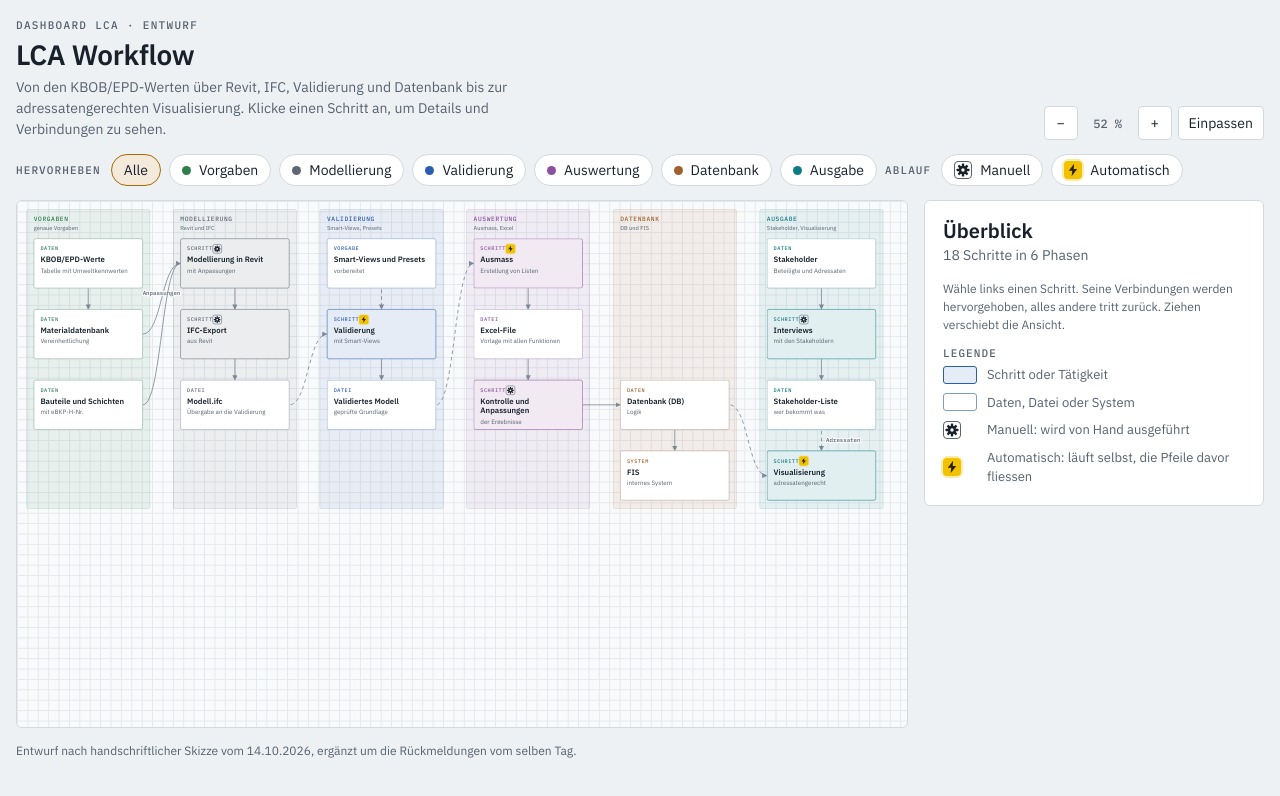
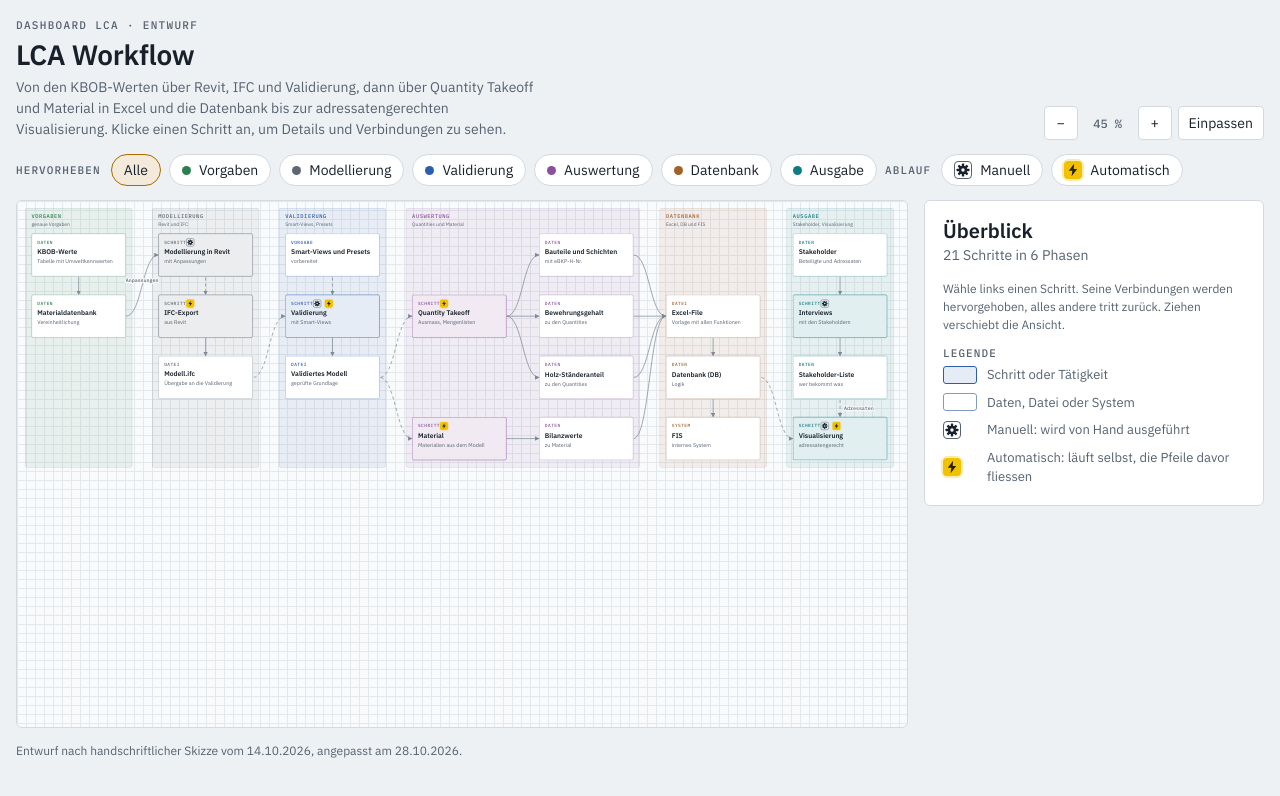
Before and after one commit to HEDAatWG/lcawf, a plain HTML site: page index.html in a window 1280 px wide. Drawn offline with Linux system fonts and the light colour scheme.

Commit message:
Update content and layout in index.html

```diff
--- a/index.html
+++ b/index.html
@@ -133,6 +133,7 @@ svg.edges { position: absolute; left: 0; top: 0; pointer-events: none; overflow:
 .node .top { display: flex; align-items: center; justify-content: space-between; height: 18px; }
 .mode { position: relative; flex: none; width: 18px; height: 18px; border-radius: 4px; display: grid; place-items: center; }
 .mode svg { width: 14px; height: 14px; display: block; }
+.modes { display: flex; align-items: center; gap: 8px; }
 .mode.man { color: var(--ink); border: 1.5px solid var(--muted); }
 .mode.auto { color: var(--on-auto); background: var(--auto); }
 .mode.auto::after { content: ""; position: absolute; inset: -3px; border-radius: 7px; border: 1.5px solid var(--auto); opacity: 0; animation: pulse 2.4s ease-out infinite; }
@@ -189,7 +190,7 @@ svg.edges { position: absolute; left: 0; top: 0; pointer-events: none; overflow:
     <div>
       <p class="kicker">Dashboard LCA · Entwurf</p>
       <h1>LCA Workflow</h1>
-      <p class="lead">Von den KBOB/EPD-Werten über Revit, IFC, Validierung und Datenbank bis zur adressatengerechten Visualisierung. Klicke einen Schritt an, um Details und Verbindungen zu sehen.</p>
+      <p class="lead">Von den KBOB-Werten über Revit, IFC und Validierung, dann über Quantity Takeoff und Material in Excel und die Datenbank bis zur adressatengerechten Visualisierung. Klicke einen Schritt an, um Details und Verbindungen zu sehen.</p>
     </div>
     <div class="tools" role="group" aria-label="Zoom">
       <button class="tbtn" id="zout" type="button" aria-label="Verkleinern">−</button>
@@ -208,12 +209,12 @@ svg.edges { position: absolute; left: 0; top: 0; pointer-events: none; overflow:
     <aside class="panel" id="panel" aria-live="polite"></aside>
   </div>
 
-  <p class="foot">Entwurf nach handschriftlicher Skizze vom 14.10.2026, ergänzt um die Rückmeldungen vom selben Tag.</p>
+  <p class="foot">Entwurf nach handschriftlicher Skizze vom 14.10.2026, angepasst am 28.10.2026.</p>
 </div>
 
 <script>
 (function () {
-  var NW = 210, NH = 96, GX = 72, GY = 40, PX = 32, TOP = 72, COLS = 6, ROWS = 4;
+  var NW = 210, NH = 96, GX = 72, GY = 40, PX = 32, TOP = 72, COLS = 7, ROWS = 4;
   var SW = PX * 2 + COLS * NW + (COLS - 1) * GX;
   var SH = TOP + ROWS * NH + (ROWS - 1) * GY + 32;
 
@@ -221,27 +222,27 @@ svg.edges { position: absolute; left: 0; top: 0; pointer-events: none; overflow:
     { id: 'vor', name: 'Vorgaben', c: '--p-vor', d: 'genaue Vorgaben' },
     { id: 'mod', name: 'Modellierung', c: '--p-mod', d: 'Revit und IFC' },
     { id: 'val', name: 'Validierung', c: '--p-val', d: 'Smart-Views, Presets' },
-    { id: 'aus', name: 'Auswertung', c: '--p-aus', d: 'Ausmass, Excel' },
-    { id: 'dat', name: 'Datenbank', c: '--p-dat', d: 'DB und FIS' },
+    { id: 'aus', name: 'Auswertung', c: '--p-aus', d: 'Quantities und Material', cols: 2 },
+    { id: 'dat', name: 'Datenbank', c: '--p-dat', d: 'Excel, DB und FIS' },
     { id: 'out', name: 'Ausgabe', c: '--p-out', d: 'Stakeholder, Visualisierung' }
   ];
+  var cc = 0;
+  PH.forEach(function (p) { p.cols = p.cols || 1; p.c0 = cc; cc += p.cols; });
+  var MODETXT = { man: 'Manuell', auto: 'Automatisch', both: 'Manuell und automatisch' };
   var KIND = { daten: 'Daten', datei: 'Datei', schritt: 'Schritt', vorgabe: 'Vorgabe', system: 'System' };
 
   var NODES = [
-    { id: 'kbob', ph: 'vor', col: 0, row: 0, kind: 'daten', t: 'KBOB/EPD-Werte', s: 'Tabelle mit Umweltkennwerten',
-      was: 'Ausgangsdaten für die Ökobilanz: eine Tabelle mit KBOB- und EPD-Werten.',
+    { id: 'kbob', ph: 'vor', col: 0, row: 0, kind: 'daten', t: 'KBOB-Werte', s: 'Tabelle mit Umweltkennwerten',
+      was: 'Ausgangsdaten für die Ökobilanz: eine Tabelle mit KBOB-Werten.',
       skizze: 'Eingekreist, ganz oben unter «genaue Vorgaben».' },
     { id: 'matdb', ph: 'vor', col: 0, row: 1, kind: 'daten', t: 'Materialdatenbank', s: 'Vereinheitlichung',
       was: 'Die Werte aus der Tabelle werden vereinheitlicht und in einer Materialdatenbank geführt.',
       skizze: 'Pfeil von der Tabelle zur Materialdatenbank, dazu die grüne Notiz «Vereinheitlichung». Von hier geht der Pfeil «Anpassungen» zur Modellierung.' },
-    { id: 'bauteil', ph: 'vor', col: 0, row: 2, kind: 'daten', t: 'Bauteile und Schichten', s: 'mit eBKP-H-Nr.',
-      was: 'Bauteile mit ihren Schichten. Jedem Bauteil wird eine eBKP-H-Nummer zugeordnet, die in die Modellierung einfliesst.',
-      skizze: 'Bauteil und Schichten sind mit einem Doppelpfeil verbunden und gemeinsam eingekreist. Die eBKP-H-Nr. ist blau eingekreist, der Pfeil führt zum Bauteil.' },
     { id: 'revit', ph: 'mod', col: 1, row: 0, kind: 'schritt', mode: 'man', t: 'Modellierung in Revit', s: 'mit Anpassungen',
-      was: 'Das Gebäudemodell wird in Revit erstellt, mit den angepassten Materialien sowie den Bauteilen und Schichten samt Nummer.',
-      skizze: 'Eingekreist. Zwei Pfeile führen hinein: «Anpassungen» aus der Materialdatenbank und die Schleife von Bauteil und Schichten.' },
-    { id: 'ifcx', ph: 'mod', col: 1, row: 1, kind: 'schritt', mode: 'man', t: 'IFC-Export', s: 'aus Revit',
-      was: 'Das Revit-Modell wird als IFC exportiert.',
+      was: 'Das Gebäudemodell wird in Revit erstellt, mit den angepassten Materialien.',
+      skizze: 'Eingekreist. Der Pfeil «Anpassungen» kommt aus der Materialdatenbank.' },
+    { id: 'ifcx', ph: 'mod', col: 1, row: 1, kind: 'schritt', mode: 'auto', t: 'IFC-Export', s: 'aus Revit',
+      was: 'Das Revit-Modell wird automatisch als IFC exportiert.',
       skizze: 'Grüne Beschriftung «IFC-Export» am Pfeil zwischen Modellierung und Modelldatei.' },
     { id: 'ifc', ph: 'mod', col: 1, row: 2, kind: 'datei', t: 'Modell.ifc', s: 'Übergabe an die Validierung',
       was: 'Die exportierte IFC-Datei ist die Grundlage für die Validierung.',
@@ -249,53 +250,71 @@ svg.edges { position: absolute; left: 0; top: 0; pointer-events: none; overflow:
     { id: 'presets', ph: 'val', col: 2, row: 0, kind: 'vorgabe', t: 'Smart-Views und Presets', s: 'vorbereitet',
       was: 'Vorbereitete Smart-Views und Presets, mit denen das Modell geprüft wird.',
       skizze: 'Grün geschrieben: «Vorbereitete Smart-Views», daneben «Presets».' },
-    { id: 'valid', ph: 'val', col: 2, row: 1, kind: 'schritt', mode: 'auto', t: 'Validierung', s: 'mit Smart-Views',
-      was: 'Das IFC-Modell wird mit den vorbereiteten Smart-Views validiert.',
+    { id: 'valid', ph: 'val', col: 2, row: 1, kind: 'schritt', mode: 'both', t: 'Validierung', s: 'mit Smart-Views',
+      was: 'Das IFC-Modell wird mit den vorbereiteten Smart-Views validiert. Der Schritt läuft teils automatisch und wird teils von Hand ausgeführt.',
       skizze: 'Blau unterstrichen: «Validierung (Smart-Views)».' },
     { id: 'vmodell', ph: 'val', col: 2, row: 2, kind: 'datei', t: 'Validiertes Modell', s: 'geprüfte Grundlage',
-      was: 'Das Modell nach der Validierung. Von hier aus werden die Mengen ausgewertet.',
-      skizze: 'Grau hinterlegt als eigener Zwischenstand.' },
-    { id: 'ausmass', ph: 'aus', col: 3, row: 0, kind: 'schritt', mode: 'auto', t: 'Ausmass', s: 'Erstellung von Listen',
-      was: 'Aus dem validierten Modell werden Listen mit den Mengen erstellt.',
-      skizze: 'Blau: «Ausmass», darunter «Erstellung von Listen».' },
-    { id: 'excel', ph: 'aus', col: 3, row: 1, kind: 'datei', t: 'Excel-File', s: 'Vorlage mit allen Funktionen',
-      was: 'Die Listen landen in einer Excel-Vorlage, die alle benötigten Funktionen bereits enthält.',
-      skizze: 'Grün: «Excel-File», «Vorlage mit allen Funktionen».' },
-    { id: 'kontrolle', ph: 'aus', col: 3, row: 2, kind: 'schritt', mode: 'man', t: 'Kontrolle und Anpassungen', s: 'der Ergebnisse',
-      was: 'Die Ergebnisse werden kontrolliert und bei Bedarf angepasst.',
-      skizze: 'Pfeil von der Excel-Vorlage nach unten zu «Kontrolle und Anpassungen».' },
-    { id: 'db', ph: 'dat', col: 4, row: 2, kind: 'daten', t: 'Datenbank (DB)', s: 'Logik',
-      was: 'Die kontrollierten Daten werden in einer Datenbank mit eigener Logik geführt. Sie speist die Visualisierung, das FIS ist daran angehängt.',
+      was: 'Das Modell nach der Validierung. Von hier gehen zwei Pfeile weg: Quantity Takeoff und Material.',
+      skizze: 'Grau hinterlegt als eigener Zwischenstand. Die zwei Pfeile sind nach deiner Rückmeldung ergänzt.' },
+    { id: 'qto', ph: 'aus', col: 3, row: 1, kind: 'schritt', mode: 'auto', t: 'Quantity Takeoff', s: 'Ausmass, Mengenlisten',
+      was: 'Aus dem validierten Modell werden die Mengen ausgezogen. Dazu gehören Bauteile und Schichten mit eBKP-H-Nr., der Bewehrungsgehalt und der Holz-Ständeranteil.',
+      skizze: 'In der Skizze «Ausmass» mit «Erstellung von Listen». Nach deiner Rückmeldung der erste von zwei Pfeilen aus dem validierten Modell.' },
+    { id: 'mat', ph: 'aus', col: 3, row: 3, kind: 'schritt', mode: 'auto', prov: true, t: 'Material', s: 'Materialien aus dem Modell',
+      was: 'Aus dem validierten Modell werden die Materialien ausgezogen. Die Bilanzwerte gehören dazu.',
+      skizze: 'Auf deinen Wunsch ergänzt, der zweite Pfeil aus dem validierten Modell.' },
+    { id: 'bt', ph: 'aus', col: 4, row: 0, kind: 'daten', t: 'Bauteile und Schichten', s: 'mit eBKP-H-Nr.',
+      was: 'Bauteile mit ihren Schichten und der eBKP-H-Nummer. Sie gehören zu den Quantities.',
+      skizze: 'In der Skizze mit Doppelpfeil verbunden und gemeinsam eingekreist, die eBKP-H-Nr. blau eingekreist. Nach deiner Rückmeldung zu den Quantities verschoben.' },
+    { id: 'bew', ph: 'aus', col: 4, row: 1, kind: 'daten', t: 'Bewehrungsgehalt', s: 'zu den Quantities',
+      was: 'Der Bewehrungsgehalt gehört zu den Quantities.',
+      skizze: 'Auf deinen Wunsch ergänzt.' },
+    { id: 'holz', ph: 'aus', col: 4, row: 2, kind: 'daten', t: 'Holz-Ständeranteil', s: 'zu den Quantities',
+      was: 'Der Holz-Ständeranteil gehört zu den Quantities.',
+      skizze: 'Auf deinen Wunsch ergänzt.' },
+    { id: 'bil', ph: 'aus', col: 4, row: 3, kind: 'daten', t: 'Bilanzwerte', s: 'zu Material',
+      was: 'Die Bilanzwerte gehören zum Material.',
+      skizze: 'Auf deinen Wunsch ergänzt.' },
+    { id: 'excel', ph: 'dat', col: 5, row: 1, kind: 'datei', t: 'Excel-File', s: 'Vorlage mit allen Funktionen',
+      was: 'Quantities und Material gehen direkt in die Excel-Vorlage, die alle benötigten Funktionen bereits enthält. Von dort geht es in die Datenbank.',
+      skizze: 'Grün: «Excel-File», «Vorlage mit allen Funktionen». Nach deiner Rückmeldung direkt nach dem Auszug und direkt vor der Datenbank.' },
+    { id: 'db', ph: 'dat', col: 5, row: 2, kind: 'daten', t: 'Datenbank (DB)', s: 'Logik',
+      was: 'Die Daten aus dem Excel-File werden in einer Datenbank mit eigener Logik geführt. Sie speist die Visualisierung, das FIS ist daran angehängt.',
       skizze: 'Eingekreist «DB», links daneben «Logik».' },
-    { id: 'fis', ph: 'dat', col: 4, row: 3, kind: 'system', t: 'FIS', s: 'internes System',
+    { id: 'fis', ph: 'dat', col: 5, row: 3, kind: 'system', t: 'FIS', s: 'internes System',
       was: 'Das FIS ist das interne System und hängt hinter der Datenbank.',
       skizze: 'In der Skizze steht «FIS» unten mit einem Doppelpfeil. Nach deiner Rückmeldung habe ich es an die Datenbank angehängt.' },
-    { id: 'stkh', ph: 'out', col: 5, row: 0, kind: 'daten', t: 'Stakeholder', s: 'Beteiligte und Adressaten',
+    { id: 'stkh', ph: 'out', col: 6, row: 0, kind: 'daten', t: 'Stakeholder', s: 'Beteiligte und Adressaten',
       was: 'Die Stakeholder, für die die Ergebnisse aufbereitet werden. Mit ihnen werden die Interviews geführt.',
       skizze: 'In der Skizze kein eigener Schritt, auf deinen Wunsch ergänzt.' },
-    { id: 'interv', ph: 'out', col: 5, row: 1, kind: 'schritt', mode: 'man', t: 'Interviews', s: 'mit den Stakeholdern',
+    { id: 'interv', ph: 'out', col: 6, row: 1, kind: 'schritt', mode: 'man', t: 'Interviews', s: 'mit den Stakeholdern',
       was: 'Interviews mit den Stakeholdern. Daraus entsteht die Stakeholder-Liste.',
       skizze: 'In der Skizze «Interviews» in Anführungszeichen neben dem FIS. Nach deiner Rückmeldung zwischen Stakeholder und Liste gesetzt.' },
-    { id: 'stake', ph: 'out', col: 5, row: 2, kind: 'daten', t: 'Stakeholder-Liste', s: 'wer bekommt was',
+    { id: 'stake', ph: 'out', col: 6, row: 2, kind: 'daten', t: 'Stakeholder-Liste', s: 'wer bekommt was',
       was: 'Die Liste der Stakeholder bestimmt, für wen die Visualisierung aufbereitet wird.',
       skizze: 'Grün: «Stakeholder-Liste», direkt unter «adressatengerecht».' },
-    { id: 'viz', ph: 'out', col: 5, row: 3, kind: 'schritt', mode: 'auto', t: 'Visualisierung', s: 'adressatengerecht',
-      was: 'Die Ergebnisse aus der Datenbank werden so aufbereitet, dass sie zu den jeweiligen Adressaten passen.',
+    { id: 'viz', ph: 'out', col: 6, row: 3, kind: 'schritt', mode: 'both', t: 'Visualisierung', s: 'adressatengerecht',
+      was: 'Die Ergebnisse aus der Datenbank werden so aufbereitet, dass sie zu den jeweiligen Adressaten passen. Der Schritt läuft teils automatisch und wird teils von Hand ausgeführt.',
       skizze: 'Grün: «Visualisierung», darunter «adressatengerecht».' }
   ];
   var EDGES = [
     { from: 'kbob', to: 'matdb' },
     { from: 'matdb', to: 'revit', label: 'Anpassungen' },
-    { from: 'bauteil', to: 'revit' },
     { from: 'revit', to: 'ifcx' },
     { from: 'ifcx', to: 'ifc' },
     { from: 'ifc', to: 'valid' },
     { from: 'presets', to: 'valid' },
     { from: 'valid', to: 'vmodell' },
-    { from: 'vmodell', to: 'ausmass' },
-    { from: 'ausmass', to: 'excel' },
-    { from: 'excel', to: 'kontrolle' },
-    { from: 'kontrolle', to: 'db' },
+    { from: 'vmodell', to: 'qto' },
+    { from: 'vmodell', to: 'mat' },
+    { from: 'qto', to: 'bt' },
+    { from: 'qto', to: 'bew' },
+    { from: 'qto', to: 'holz' },
+    { from: 'mat', to: 'bil' },
+    { from: 'bt', to: 'excel' },
+    { from: 'bew', to: 'excel' },
+    { from: 'holz', to: 'excel' },
+    { from: 'bil', to: 'excel' },
+    { from: 'excel', to: 'db' },
     { from: 'db', to: 'fis' },
     { from: 'db', to: 'viz' },
     { from: 'stkh', to: 'interv' },
@@ -350,16 +369,25 @@ svg.edges { position: absolute; left: 0; top: 0; pointer-events: none; overflow:
     return s;
   }
 
+  function modeSet(m) {
+    if (m !== 'both') return modeEl(m);
+    var w = mk('span', 'modes');
+    w.appendChild(modeEl('man'));
+    w.appendChild(modeEl('auto'));
+    return w;
+  }
+
   stage.style.width = SW + 'px';
   stage.style.height = SH + 'px';
 
   /* Phasenbänder */
-  PH.forEach(function (p, c) {
+  PH.forEach(function (p) {
+    var bw = p.cols * NW + (p.cols - 1) * GX + 28;
     var b = mk('div', 'band');
-    b.style.cssText = 'left:' + (colX(c) - 14) + 'px;top:16px;width:' + (NW + 28) + 'px;height:' + (SH - 32) + 'px;--pc:var(' + p.c + ')';
+    b.style.cssText = 'left:' + (colX(p.c0) - 14) + 'px;top:16px;width:' + bw + 'px;height:' + (SH - 32) + 'px;--pc:var(' + p.c + ')';
     stage.appendChild(b);
     var l = mk('div', 'bandlabel');
-    l.style.cssText = 'left:' + colX(c) + 'px;top:28px;--pc:var(' + p.c + ')';
+    l.style.cssText = 'left:' + colX(p.c0) + 'px;top:28px;--pc:var(' + p.c + ')';
     l.appendChild(document.createTextNode(p.name));
     l.appendChild(mk('small', '', p.d));
     stage.appendChild(l);
@@ -393,7 +421,7 @@ svg.edges { position: absolute; left: 0; top: 0; pointer-events: none; overflow:
   }
   EDGES.forEach(function (e) {
     var g = geom(e);
-    var p = mks('path', { d: g.d, 'class': 'edge' + (N[e.to].mode === 'auto' ? ' auto' : ''), 'marker-end': 'url(#ah)' });
+    var p = mks('path', { d: g.d, 'class': 'edge' + (N[e.to].mode === 'auto' || N[e.to].mode === 'both' ? ' auto' : ''), 'marker-end': 'url(#ah)' });
     if (e.both) p.setAttribute('marker-start', 'url(#ah)');
     svg.appendChild(p);
     e.pathEl = p;
@@ -412,10 +440,10 @@ svg.edges { position: absolute; left: 0; top: 0; pointer-events: none; overflow:
     b.type = 'button';
     b.style.cssText = 'left:' + colX(n.col) + 'px;top:' + rowY(n.row) + 'px;--pc:var(' + PHM[n.ph].c + ')';
     b.setAttribute('aria-pressed', 'false');
-    b.setAttribute('aria-label', n.t + ', ' + KIND[n.kind] + ', Phase ' + PHM[n.ph].name + (n.flag ? ', zu klären' : '') + (n.mode ? ', ' + (n.mode === 'man' ? 'manuell' : 'automatisch') : ''));
+    b.setAttribute('aria-label', n.t + ', ' + KIND[n.kind] + ', Phase ' + PHM[n.ph].name + (n.flag ? ', zu klären' : '') + (n.mode ? ', ' + MODETXT[n.mode].toLowerCase() : ''));
     var top = mk('span', 'top');
     top.appendChild(mk('span', 'kind', KIND[n.kind]));
-    if (n.mode) top.appendChild(modeEl(n.mode));
+    if (n.mode) top.appendChild(modeSet(n.mode));
     b.appendChild(top);
     b.appendChild(mk('span', 'ttl', n.t));
     b.appendChild(mk('span', 'sub', n.s));
@@ -437,7 +465,7 @@ svg.edges { position: absolute; left: 0; top: 0; pointer-events: none; overflow:
 
   function anyFilter() { return onlyOpen || !!modeF || Object.keys(phFilter).length > 0; }
   function nodeVisible(n) {
-    if (modeF) return n.mode === modeF;
+    if (modeF) return n.mode === modeF || n.mode === 'both';
     if (onlyOpen) return !!n.flag;
     if (Object.keys(phFilter).length) return !!phFilter[n.ph];
     return true;
@@ -525,14 +553,16 @@ svg.edges { position: absolute; left: 0; top: 0; pointer-events: none; overflow:
     var t1 = mk('span', 'tag', PHM[n.ph].name); t1.style.setProperty('--pc', 'var(' + PHM[n.ph].c + ')');
     tags.appendChild(t1);
     tags.appendChild(mk('span', 'tag', KIND[n.kind]));
-    if (n.mode) tags.appendChild(mk('span', 'tag', n.mode === 'man' ? 'Manuell' : 'Automatisch'));
+    if (n.mode) tags.appendChild(mk('span', 'tag', MODETXT[n.mode]));
     panel.appendChild(tags);
     if (n.mode) {
       var ab = mk('div', 'links');
       ab.appendChild(mk('p', '', n.mode === 'man'
         ? 'Dieser Schritt wird von Hand ausgeführt.'
-        : 'Dieser Schritt läuft automatisch, sobald die Eingangsdaten vorliegen.'));
-      ab.appendChild(mk('p', 'hint', 'Vorläufige Einstufung, bitte bestätigen.'));
+        : n.mode === 'auto'
+          ? 'Dieser Schritt läuft automatisch, sobald die Eingangsdaten vorliegen.'
+          : 'Dieser Schritt läuft teils automatisch und wird teils von Hand ausgeführt.'));
+      if (n.prov) ab.appendChild(mk('p', 'hint', 'Vorläufige Einstufung, bitte bestätigen.'));
       panel.appendChild(section('Ablauf', ab));
     }
 
```
